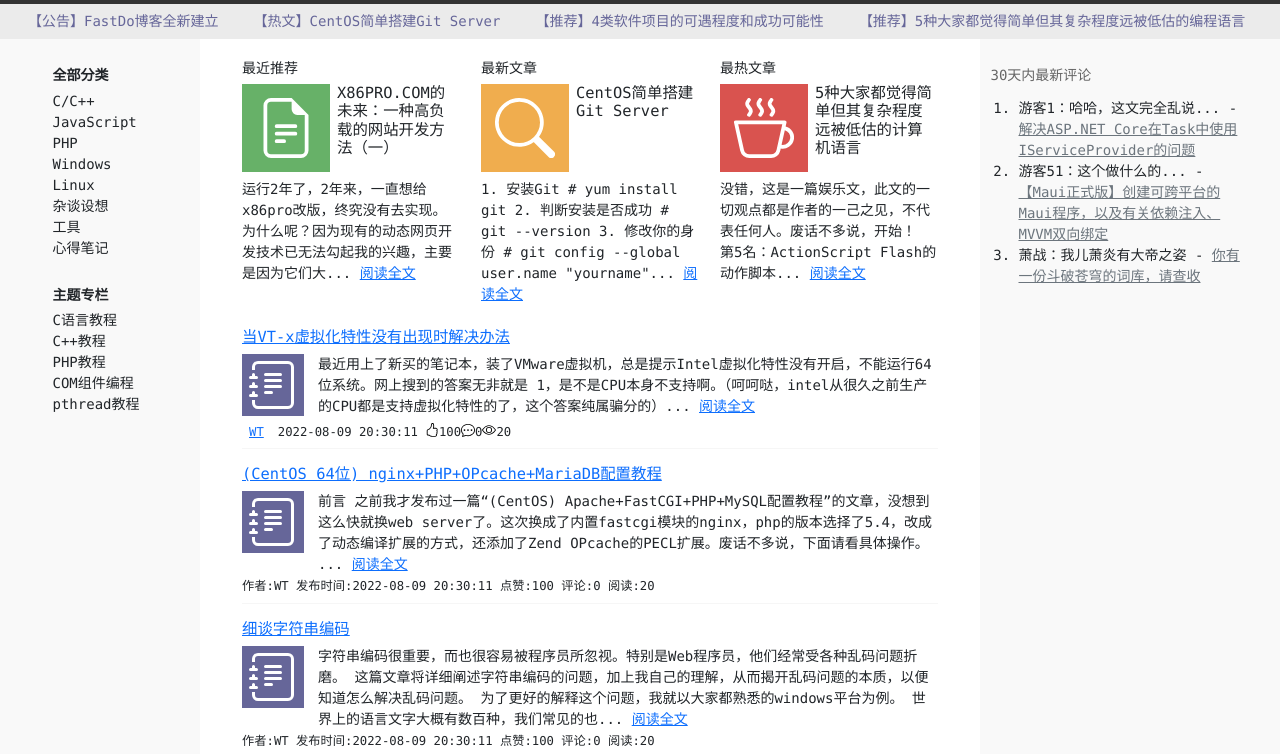
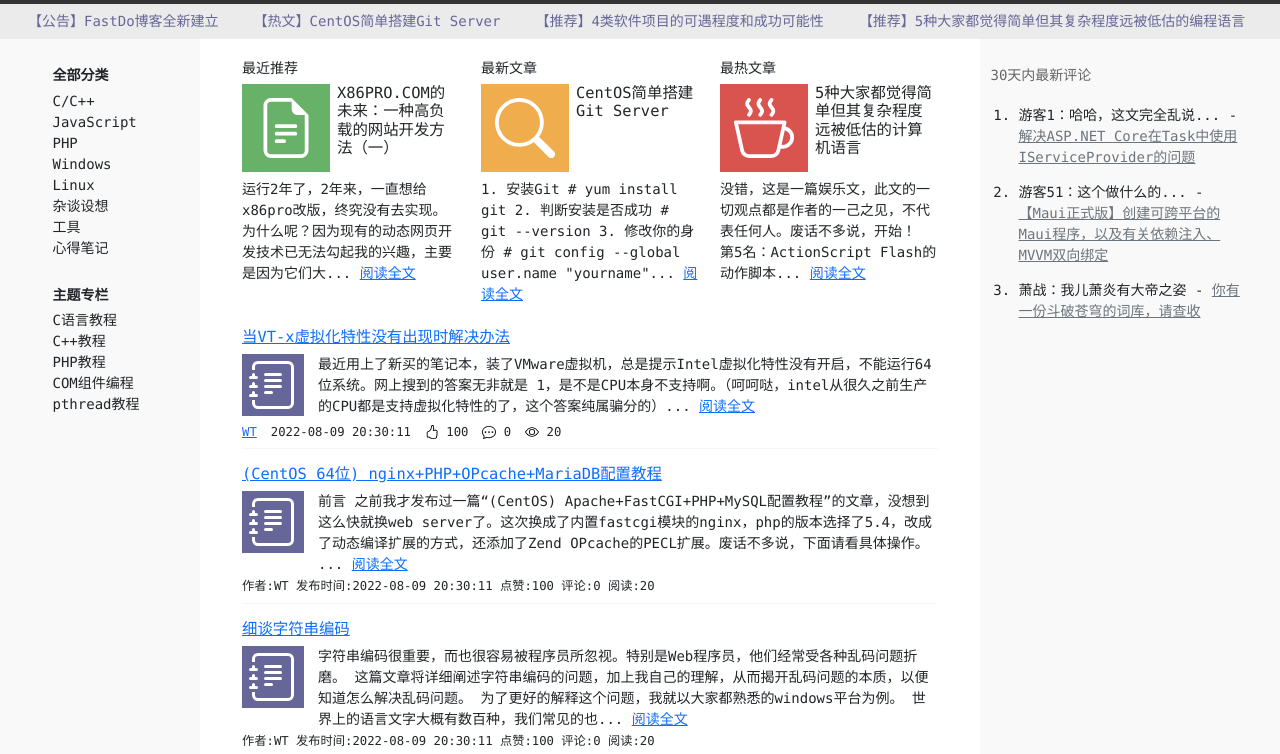
Before and after one commit to fastdo/blog, a plain HTML site: page index.html in a window 1280 px wide. Shown: the part 46-800 px from the top of the page. Drawn offline with Linux system fonts and the light colour scheme.

Commit message:
Signed-off-by: WT <zth555@qq.com>

```diff
--- a/index.html
+++ b/index.html
@@ -180,7 +180,7 @@
                         <div class="clearfix"></div>
                     </div>
                     <small class="d-flex">
-                        <a href="#" class="px-2">WT</a>  <span class="px-2">2022-08-09 20:30:11</span>  <img src="images/hand-thumbs-up.svg" class="d-inline-block align-text-top" style="width: 1rem; height: 1rem;" /> 100  <img src="images/chat-dots.svg" class="d-inline-block align-text-top" style="width: 1rem; height: 1rem;" /> 0  <img src="images/eye.svg" class="d-inline-block align-text-top" style="width: 1rem; height: 1rem;" /> 20
+                        <a href="#" class="pe-2">WT</a>  <div class="px-2">2022-08-09 20:30:11</div>  <div class="px-2"><img src="images/hand-thumbs-up.svg" class="align-text-top" style="width: 1rem; height: 1rem;" /> 100</div>  <div class="px-2"><img src="images/chat-dots.svg" class="align-text-top" style="width: 1rem; height: 1rem;" /> 0</div>  <div class="ps-2"><img src="images/eye.svg" class="align-text-top" style="width: 1rem; height: 1rem;" /> 20</div>
                     </small>
                 </div>
 
@@ -264,10 +264,10 @@ CHKDSK X: /F
 
             <div class="col-auto d-none d-xl-block" style="width: 300px; background-color:#f9f9f9;">
                 <h6 style=" margin-top: 2rem; margin-bottom: 1rem; color:#666;">30天内最新评论</h6>
-                <ol style="padding:0 2rem;">
-                    <li>游客1：哈哈，这文完全乱说... - <a class="link-secondary" href="#">解决ASP.NET Core在Task中使用IServiceProvider的问题</a></li>
-                    <li>游客51：这个做什么的... - <a class="link-secondary" href="#">【Maui正式版】创建可跨平台的Maui程序，以及有关依赖注入、MVVM双向绑定</a></li>
-                    <li>萧战：我儿萧炎有大帝之姿 - <a class="link-secondary" href="#">你有一份斗破苍穹的词库，请查收</a></li>
+                <ol style="padding:0 2rem;" class="d-flex flex-column">
+                    <li class="py-2">游客1：哈哈，这文完全乱说... - <a class="link-secondary" href="#">解决ASP.NET Core在Task中使用IServiceProvider的问题</a></li>
+                    <li class="py-2">游客51：这个做什么的... - <a class="link-secondary" href="#">【Maui正式版】创建可跨平台的Maui程序，以及有关依赖注入、MVVM双向绑定</a></li>
+                    <li class="py-2">萧战：我儿萧炎有大帝之姿 - <a class="link-secondary" href="#">你有一份斗破苍穹的词库，请查收</a></li>
                 </ol>
             </div>
         </div>
```
